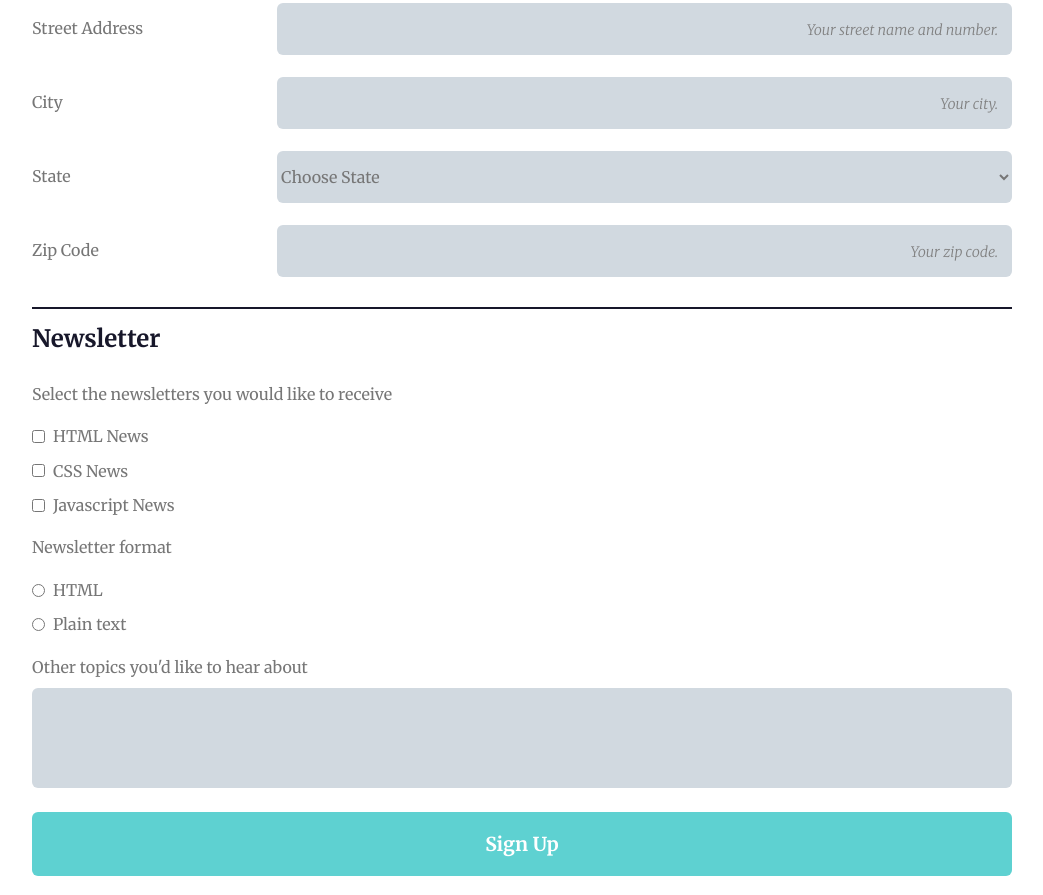
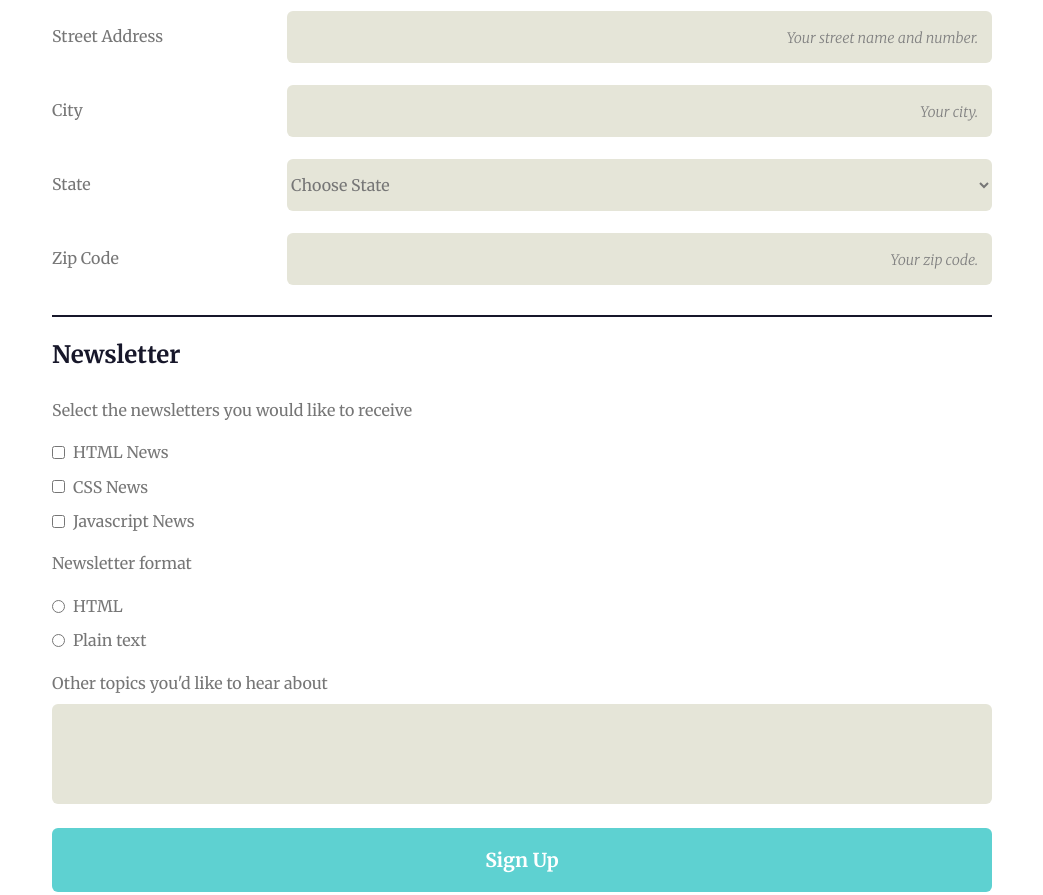
Before and after one commit to johnnycrisp/techdegree-project-3, a plain HTML site: page index.html in a window 1280 px wide. Shown: the part 527-1422 px from the top of the page, without its empty margins (118-1161 px from the left). Drawn offline with Linux system fonts and the light colour scheme.

Commit message:
input background colors and margins fieldsets

```diff
--- a/styles.css
+++ b/styles.css
@@ -15,7 +15,7 @@ textarea {
 input[type="text"]:focus,
 textarea:focus,
 input[type="tel"]:focus {
-  background-color: rgb(228, 213, 193);
+  background-color: rgb(134, 232, 243);
   transition: 1.5s;
 }
 
@@ -88,6 +88,7 @@ fieldset {
 
 .newsletter_section {
   padding-bottom: 0;
+  margin-top:24px;
 }
 
 .contact_section,
@@ -125,7 +126,7 @@ textarea {
   min-height: 100px;
   width: 100%;
   border: none;
-  background: rgb(209, 217, 224);
+  background:  rgb(229, 229, 216);
   flex: 1;
   margin: 4px 0;
   border-radius: 6px;
@@ -135,7 +136,7 @@ input[type="text"],
 input[type="tel"],
 select {
   border: none;
-  background: rgb(209, 217, 224);
+  background: rgb(229, 229, 216);
   flex: 1;
   margin: 8px 0 14px;
   border-radius: 6px;
@@ -144,6 +145,7 @@ select {
 
 .contact_section {
   border-bottom: 2px solid rgb(23, 23, 42);
+  margin-top: 24px;
 }
 
 footer {
@@ -189,7 +191,7 @@ input::placeholder {
   }
 
   .wrapper {
-    max-width: 1000px;
+    max-width: 960px;
     margin: 0 auto
   }
 }
```
